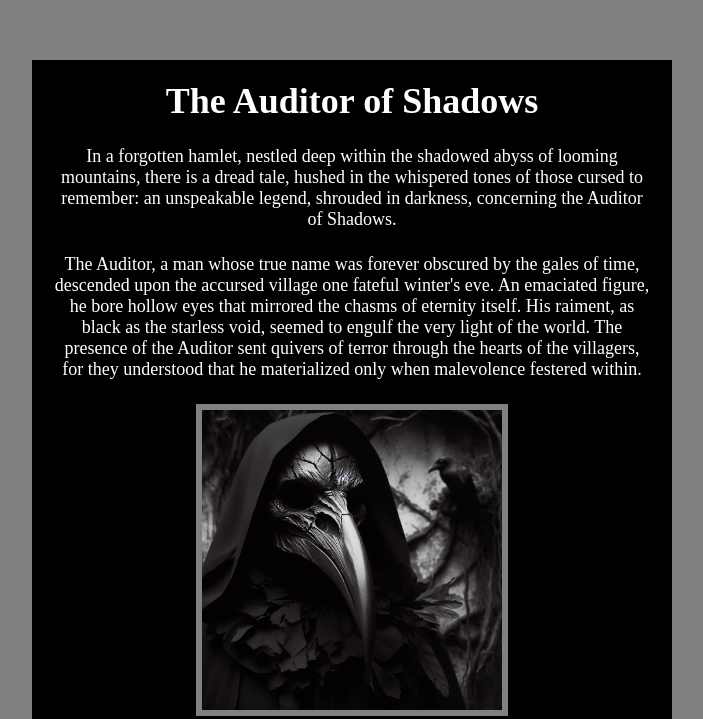
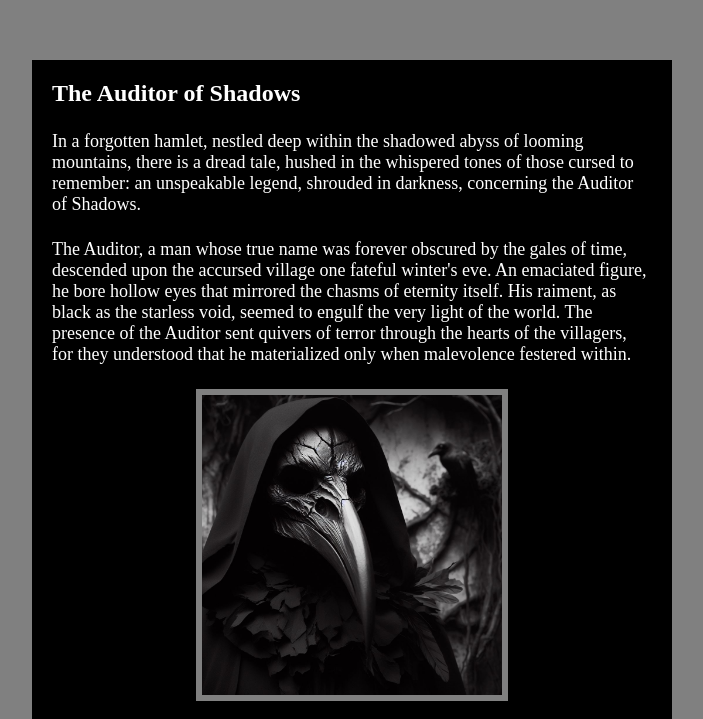
Before and after one commit to nairobiny/nairobiny.github.io, a plain HTML site: page index.html in a window 1280 px wide. Shown: the part 140-859 px from the top of the page, without its empty margins (288-991 px from the left). Drawn offline with Linux system fonts and the light colour scheme.

Commit message:
Update style.css

```diff
--- a/css/style.css
+++ b/css/style.css
@@ -22,10 +22,14 @@ body {
 
 /* Text content styles */
 .text-content {
-    text-align: center;
     color: white; /* White text color */
     font-size: 18px; /* Adjust the text size as needed */
     padding: 20px;
+}
+
+/* Larger heading text */
+.text-content h1 {
+    font-size: 24px; /* Adjust the heading size as needed */
 }
 
 /* Add a 6pt gap after each paragraph */
@@ -35,6 +39,7 @@ body {
 
 /* Add a larger gap before and after each paragraph containing an image */
 .text-content p {
+    text-align: left;
     margin: 24px 0; /* 24px top and bottom margin for image-containing paragraphs */
 }
 
```
